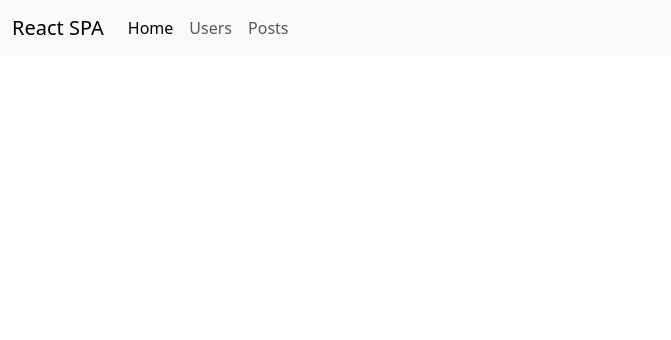
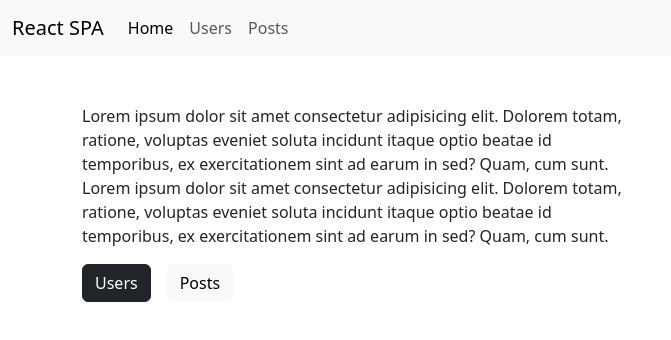
Before and after one commit to HamidEidy/React-spa, a React (Create React App) app: page / in a window 1280 px wide. Shown: the top 340 px of the page, without its empty margins (0-671 px from the left). Built offline with nearby package versions, Linux system fonts and the light colour scheme.

Commit message:
create home Page

```diff
--- a/src/App.js
+++ b/src/App.js
@@ -1,11 +1,12 @@
 import Header from './components/Header';
+import Home from './pages/Home';
 import { BrowserRouter, Routes, Route } from 'react-router-dom';
 function App() {
   return (
     <BrowserRouter>
         <Header />
     <Routes>
-      <Route />
+      <Route path='/' element={<Home/>} />
     </Routes>
     </BrowserRouter>
 
--- /dev/null
+++ b/src/pages/Home.js
@@ -0,0 +1,23 @@
+import { Link } from "react-router-dom";
+const Home = ()=> {
+    return(
+        <div className="container mt-5">
+        <div className="row">
+            <div className="col-md-6">
+                <p>
+                    Lorem ipsum dolor sit amet consectetur adipisicing elit. Dolorem
+                    totam, ratione, voluptas eveniet soluta incidunt itaque optio beatae
+                    id temporibus, ex exercitationem sint ad earum in sed? Quam, cum sunt.
+                    <br />
+                    Lorem ipsum dolor sit amet consectetur adipisicing elit. Dolorem
+                    totam, ratione, voluptas eveniet soluta incidunt itaque optio beatae
+                    id temporibus, ex exercitationem sint ad earum in sed? Quam, cum sunt.
+                </p>
+                <Link className="btn btn-dark" to="/users">Users</Link>
+                <Link className="btn btn-light ms-3" to="/posts">Posts</Link>
+            </div>
+        </div>
+    </div >
+    )
+}
+export default Home;
```
